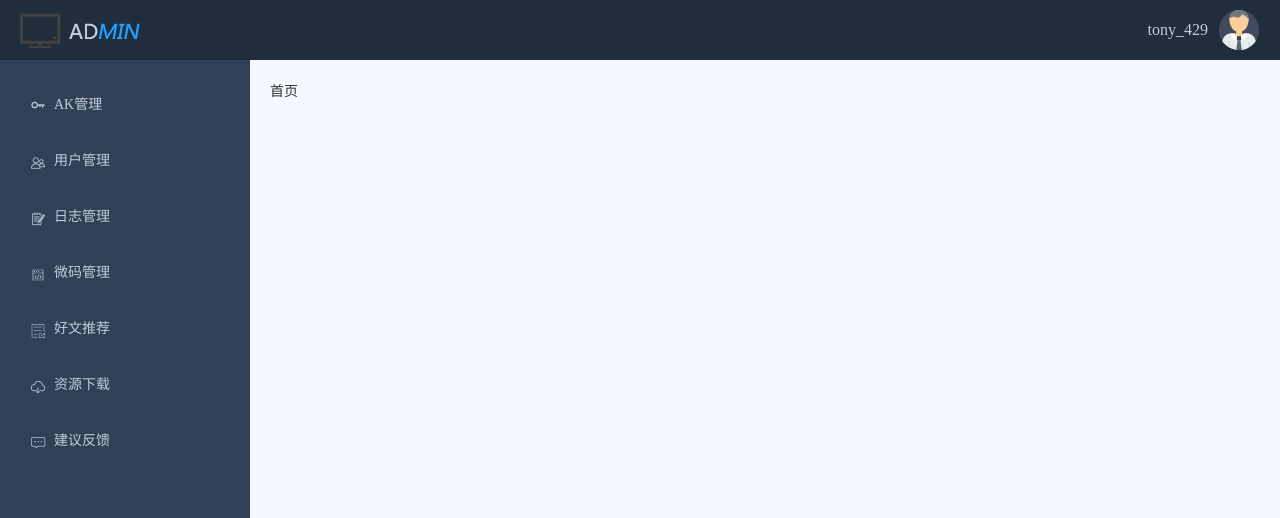
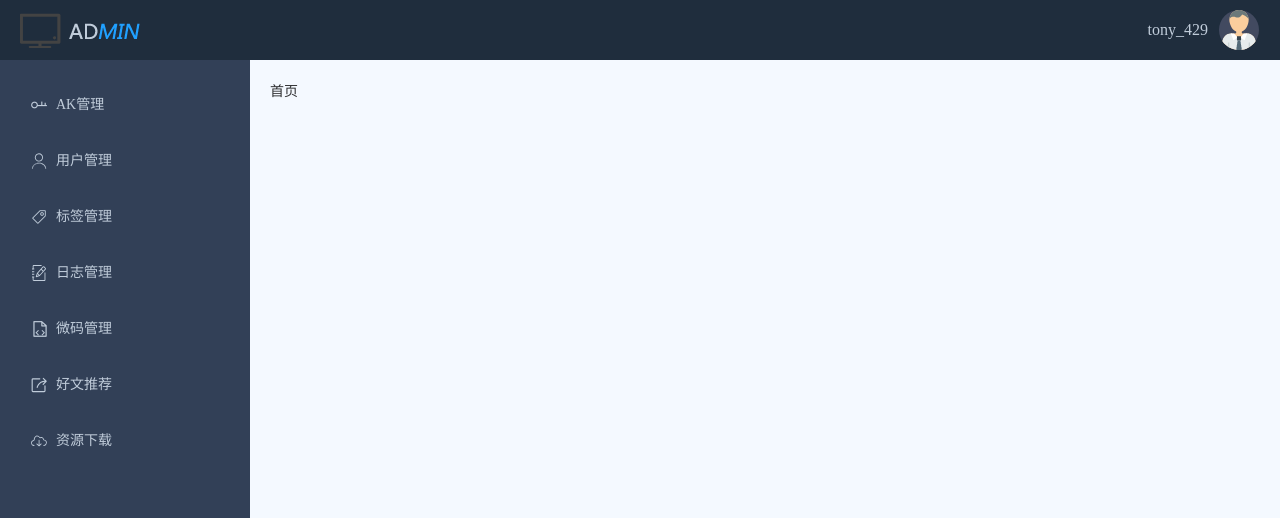
Before and after one commit to tanglibin/space, a Vue app in the folder themes/admin/: page /#/home in a window 1280 px wide. Shown: the top 518 px of the page. Built offline with nearby package versions, Linux system fonts and the light colour scheme.

Commit message:
menu update

```diff
--- a/themes/admin/src/assets/css/main.less
+++ b/themes/admin/src/assets/css/main.less
@@ -51,31 +51,31 @@ i[class^='icon-']{
         border-left: 4px solid @color3;
     }
     i{
-        .size(16px);
+        .size(18px);
         float: left;
-        margin: 22px 8px 18px 0;
-        background-position-y: -42px;
+        margin: 20px 8px 18px 0;
+        background-position-y: -50px;
     }
     .icon-ak{
-        background-position-x: -1px;
+        background-position-x: 1px;
     }
     .icon-user{
-        background-position-x: -18px;
+        background-position-x: -23px;
+    }
+    .icon-tag{
+        background-position-x: -46px;
     }
     .icon-journal{
-        background-position-x: -35px;
+        background-position-x: -68px;
     }
     .icon-microcode{
-        background-position-x: -107px;
+        background-position-x: -89px;
     }
     .icon-push{
-        background-position-x: -52px;
+        background-position-x: -113px;
     }
     .icon-download{
-        background-position-x: -70px;
-    }
-    .icon-propose{
-        background-position-x: -88px;
+        background-position-x: -137px;
     }
 }
 
--- a/themes/admin/src/components/Nav.vue
+++ b/themes/admin/src/components/Nav.vue
@@ -18,11 +18,11 @@ export default {
       navList: [
         { name: "AK管理", route: "/ak", icon: "icon-ak" },
         { name: "用户管理", route: "/user", icon: "icon-user" },
+        { name: "标签管理", route: "/tag", icon: "icon-tag" },
         { name: "日志管理", route: "/journal", icon: "icon-journal" },
         { name: "微码管理", route: "/microcode", icon: "icon-microcode" },
         { name: "好文推荐", route: "/push", icon: "icon-push" },
-        { name: "资源下载", route: "/download", icon: "icon-download" },
-        { name: "建议反馈", route: "/propose", icon: "icon-propose" }
+        { name: "资源下载", route: "/download", icon: "icon-download" }
       ]
     };
   }
```
Also changed, not shown: themes/admin/src/router/index.js (+4 -4 lines), themes/admin/src/assets/img/icon.png, themes/admin/src/page/Tag.vue (renamed from themes/admin/src/page/Propose.vue).
